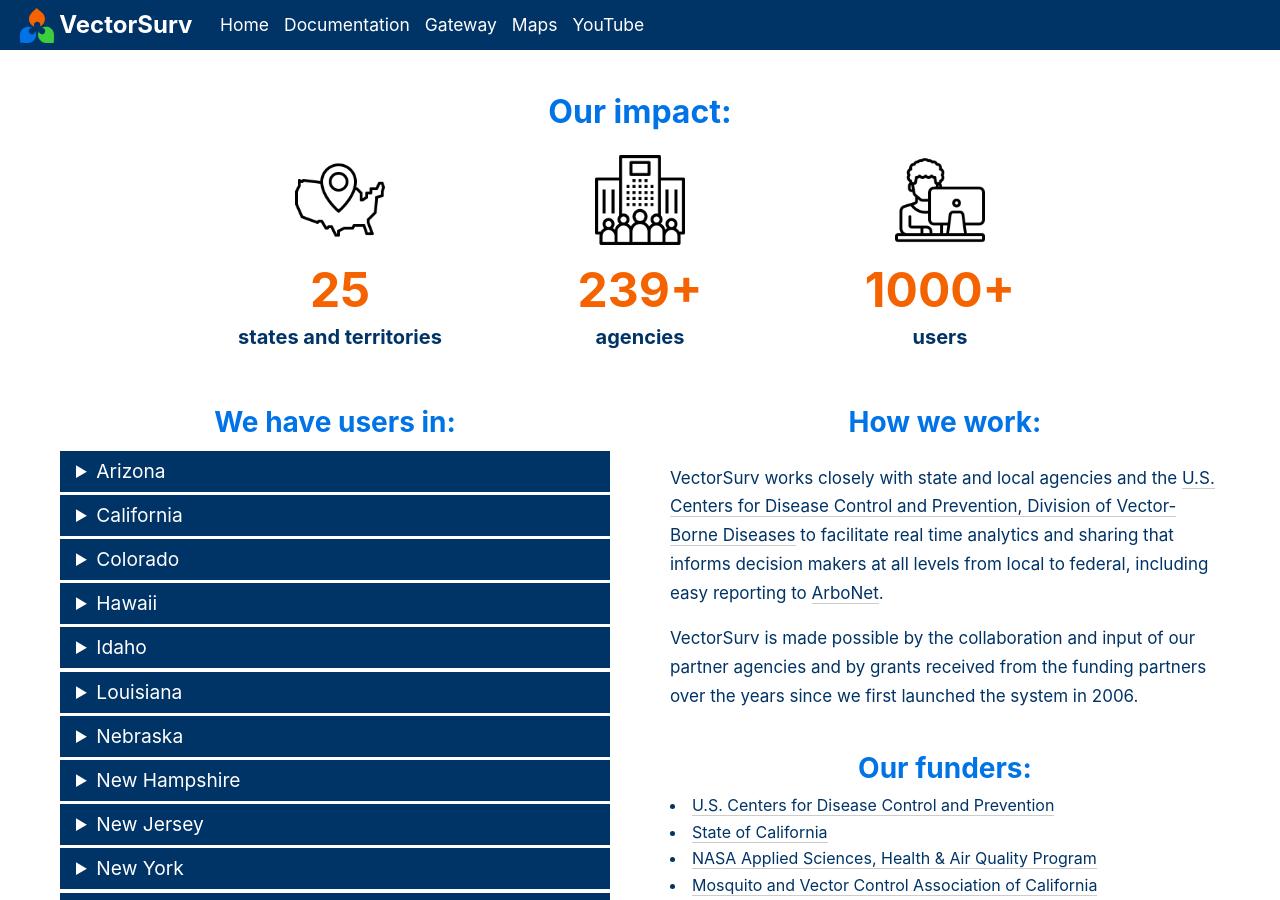
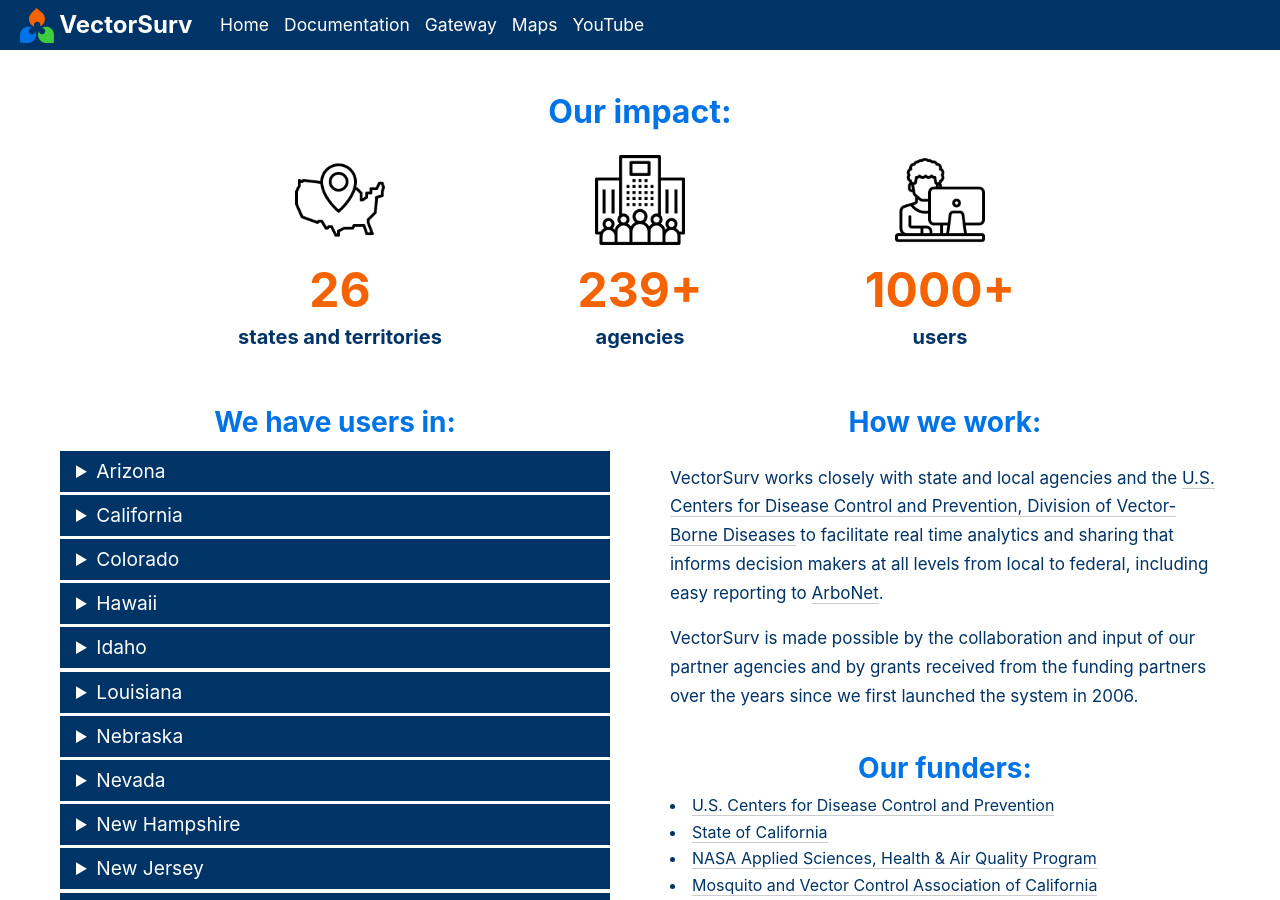
Before and after one commit to tlvaldepena/vectorsurv.org, a Jekyll site: the page built from index.md, in a window 1280 px wide and 900 px high, scrolled down 942 px. Built offline with Jekyll 4.4.1, drawn with Linux system fonts in a browser that asks for light colours; our own code applies the rules of GitHub Pages for plain Markdown files.

Commit message:
Nevada is an active agency

```diff
--- a/index.md
+++ b/index.md
@@ -70,7 +70,7 @@
         <figure>
           <img src="/assets/images/mapicon.png" alt="icon of map of US">
         </figure>
-        <h2> 25 </h2>
+        <h2> 26 </h2>
         <h3> states and territories </h3>
     </div>
     <div class= "box3">
@@ -172,14 +172,14 @@
                 </li>
                 </p>
             </details>
-             <!-- <details>
+             <details>
                 <summary>Nevada</summary>
                 <p>
                 <li>
                     <a href="https://www.nnph.org/programs-and-services/environmental-health/vector-borne-diseases/index.php" target="_blank">Nevada Department of Health and Human Services</a>
                 </li>
                 </p>
-            </details> -->
+            </details>
             <details>
                 <summary>New Hampshire</summary>
                 <p>
```
